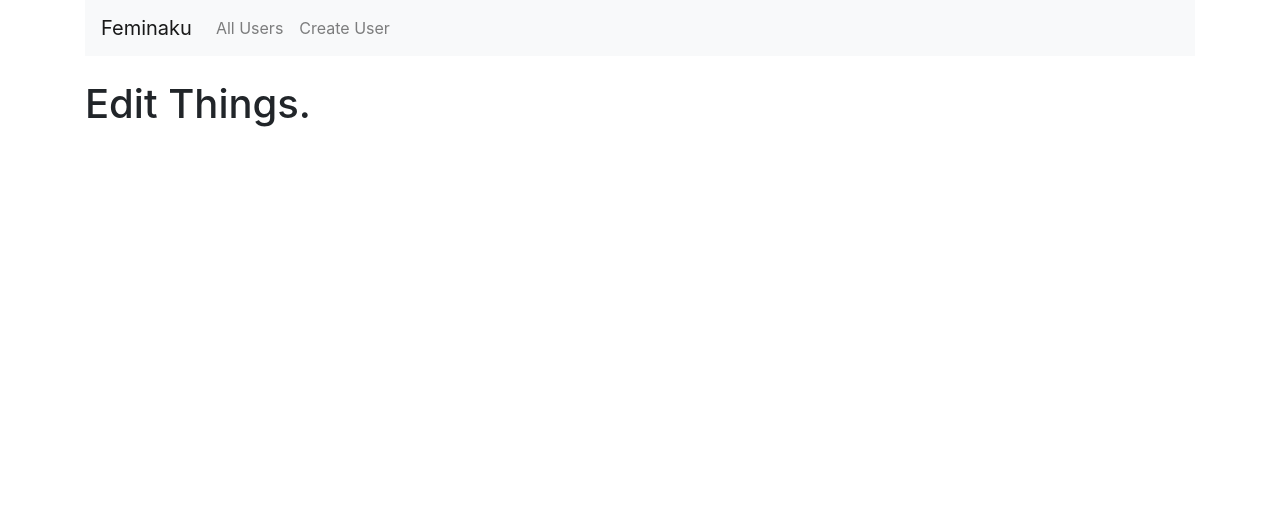
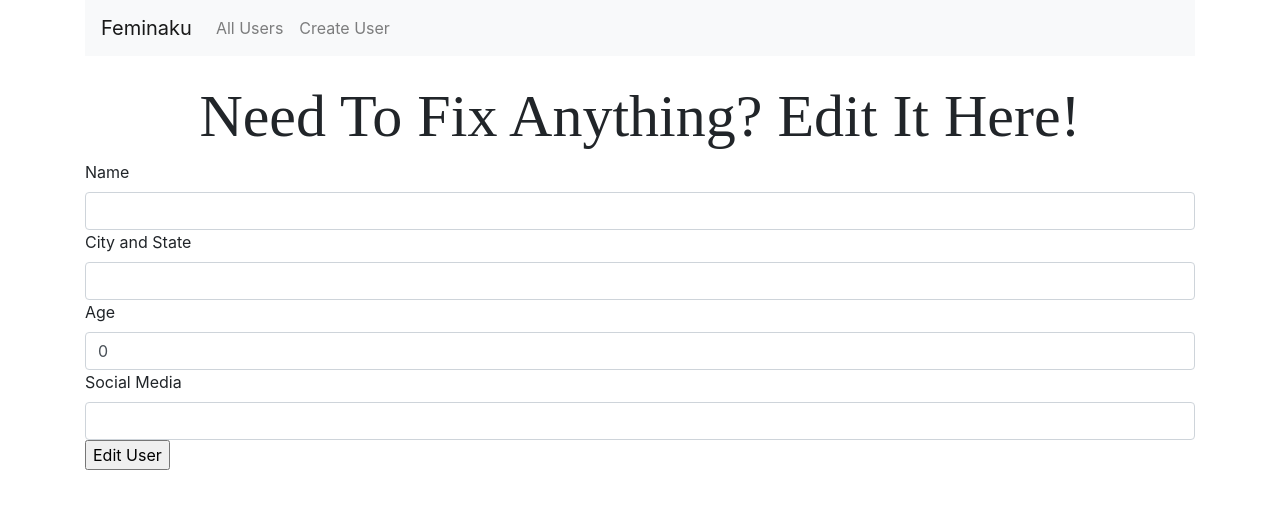
Before and after one commit to cydneypo034/feminaku-project, a React (Create React App) app in the folder client/: page /edit/1 in a window 1280 px wide. Shown: the top 508 px of the page. Built offline with nearby package versions, Linux system fonts and the light colour scheme; no server answers; a web font is replaced by a local one.

Commit message:
added anime display file for each user

```diff
--- a/client/src/App.js
+++ b/client/src/App.js
@@ -6,6 +6,7 @@ import theseUsers from './components/user-lists.js'
 import createUser from './components/createUser.js';
 import editUser from './components/editUser.js';
 import user from './components/user.js';
+import UsersAnime from './components/userAnime.js';
 
 import './App.css';
 
@@ -32,8 +33,7 @@ class App extends React.Component {
         <Route path="/allusers" component={theseUsers} />
         <Route path="/create" component={createUser} />
         <Route path="/edit/:id" component={editUser} />
-
-
+        <Route path="/anime/:id" component={UsersAnime} />
         </div>
 
         </Router>
--- a/client/src/components/editUser.js
+++ b/client/src/components/editUser.js
@@ -1,10 +1,106 @@
 import React from 'react';
+import Axios from 'axios';
 
 class editUser extends React.Component {
+    constructor(props) {
+        super(props);
+
+        this.onChangeName = this.onChangeName.bind(this)
+        this.onChangeCityAndState = this.onChangeCityAndState.bind(this)
+        this.onChangeAge = this.onChangeAge.bind(this)
+        this.onChangeSocialMedia = this.onChangeSocialMedia.bind(this)
+
+        this.state = {
+            name: ' ',
+            cityAndState: ' ',
+            age: 0,
+            socialMedia: ' ',
+        }
+    }
+
+    componentDidMount() {
+        Axios.get('http://localhost:3000/api/user/' + this.props.match.params.id)
+        .then(res => {
+            this.setState({
+                name: res.data.name,
+                cityAndState: res.data.cityAndState,
+                age: res.data.age,
+                socialMedia: res.data.socialMedia
+            })
+        })
+    }
+    onChangeName(e) {
+        this.setState({
+            name: e.target.value
+        })
+    }
+    onChangeCityAndState(e) {
+        this.setState({
+            cityAndState: e.target.value
+        })
+    }
+    onChangeAge(e) {
+        this.setState({
+            age: e.target.value
+        })
+    }
+    onChangeSocialMedia(e) {
+        this.setState({
+            socialMedia: e.target.value
+        })
+    }
+
+    handleSubmitInput = (event) => {
+        event.preventDefault();
+
+        console.log(`Form submitted:`)
+        console.log(`name: ${this.state.name}`)
+
+        //for using axios to grab the data from the api
+        const editedUser = {
+            name: this.state.name,
+            cityAndState: this.state.cityAndState,
+            age: this.state.age,
+            socialMedia: this.state.socialMedia,
+        };
+        //for using axios to grab the data from the api
+        Axios.put('http://localhost:3000/api/user/' + this.props.match.params.id, editedUser)
+            .then(res => console.log(res.data))
+
+        this.props.history.push('/allusers');
+    }
+
     render() {
         return (
             <div>
-                <h1>Edit Things.</h1>
+                <h1 className="fem-welcome">Need To Fix Anything? Edit It Here!</h1>
+                <form onSubmit={this.handleSubmitInput}>
+                    <label>Name</label>
+                    <input type="text"
+                        className="form-control"
+                        value={this.state.name}
+                        onChange={this.onChangeName}
+                    />
+                    <label>City and State</label>
+                    <input type="text"
+                        className="form-control"
+                        value={this.state.cityAndState}
+                        onChange={this.onChangeCityAndState}
+                    />
+                    <label>Age</label>
+                    <input type="number"
+                        className="form-control"
+                        value={this.state.age}
+                        onChange={this.onChangeAge}
+                    />
+                    <label>Social Media</label>
+                    <input type="text"
+                        className="form-control"
+                        value={this.state.socialMedia}
+                        onChange={this.onChangeSocialMedia}
+                    />
+                    <input type="submit" value="Edit User" />
+                </form>
             </div>
         )
     }
--- a/client/src/components/user-lists.js
+++ b/client/src/components/user-lists.js
@@ -8,9 +8,10 @@ const User = props => (
         <td>{props.user.cityAndState}</td>
         <td>{props.user.age}</td>
         <td>{props.user.socialMedia}</td>
-        <td>
-            <Link to={"/edit/"+props.user._id}>Edit</Link>
-        </td>
+
+        <td><Link to={"/edit/"+props.user._id}>Edit</Link></td>
+            <td><Link to={"/"+props.user._id}>View User's Anime</Link></td>
+
 
     </tr>
 )
--- /dev/null
+++ b/client/src/components/userAnime.js
@@ -0,0 +1,13 @@
+import React from 'react';
+
+class UsersAnime extends React.Component {
+    render() {
+        return (
+            <div>
+                What's Up!
+            </div>
+        )
+    }
+}
+
+export default UsersAnime;
```
